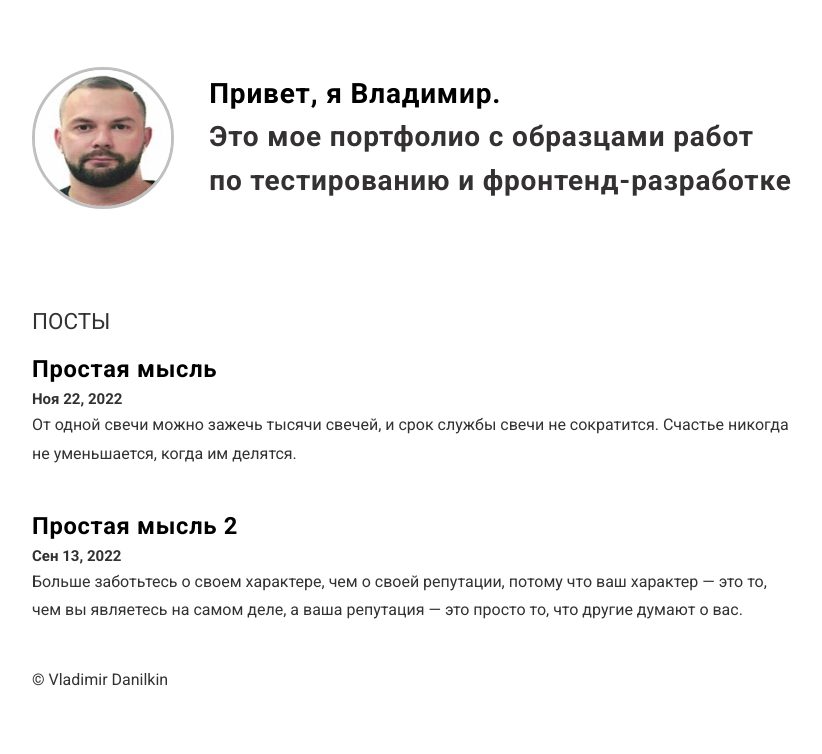
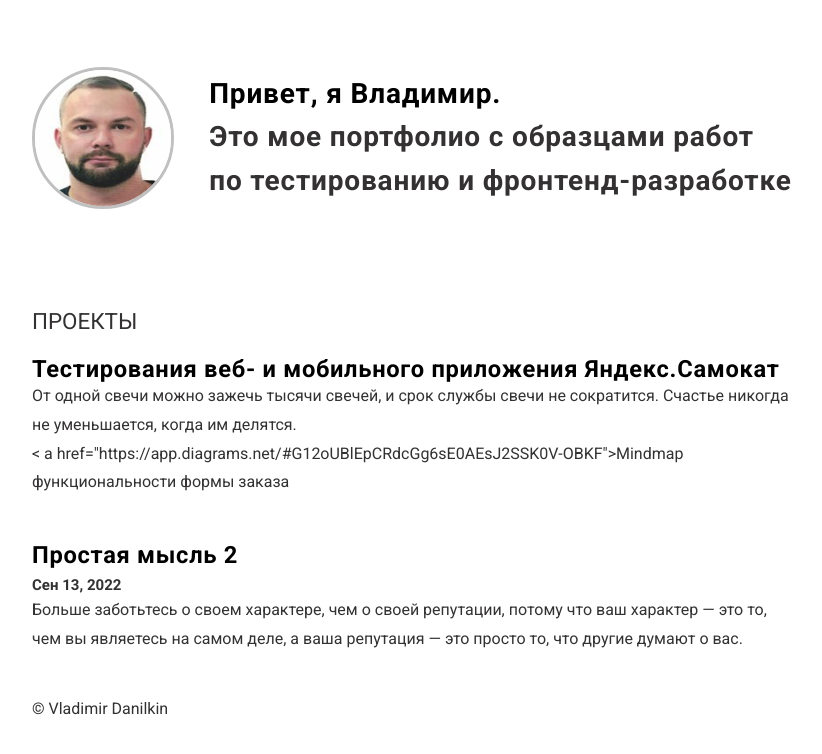
Before and after one commit to vvdanilkin/vvdanilkin.github.io, a plain HTML site: page index.html in a window 1280 px wide. Shown: the whole page, without its empty margins (228-1050 px from the left). Drawn offline with Linux system fonts and the light colour scheme.

Commit message:
Update index.html

```diff
--- a/index.html
+++ b/index.html
@@ -21,15 +21,16 @@
             <div class="content__main">
 
 
-                <h2 class="content__subheader">Посты</h2>
+                <h2 class="content__subheader">Проекты</h2>
                 <div class="content__main-item post">
                     <article>
                         <h2 class="main-item__title">
-                            <a href="#linktopost">Простая мысль</a>
+                            <a href="#linktopost">Тестирования веб- и мобильного приложения Яндекс.Самокат</a>
                         </h2>
-                        <p class="main-item__date">Ноя 22, 2022</p>
+
                         <div class="main-item__description">
                             <p>От одной свечи можно зажечь тысячи свечей, и срок службы свечи не сократится. Счастье никогда не уменьшается, когда им делятся.</p>
+                            < a href="https://app.diagrams.net/#G12oUBlEpCRdcGg6sE0AEsJ2SSK0V-OBKF">Mindmap функциональности формы заказа</a>
                         </div>
                     </article>
                 </div>
```
